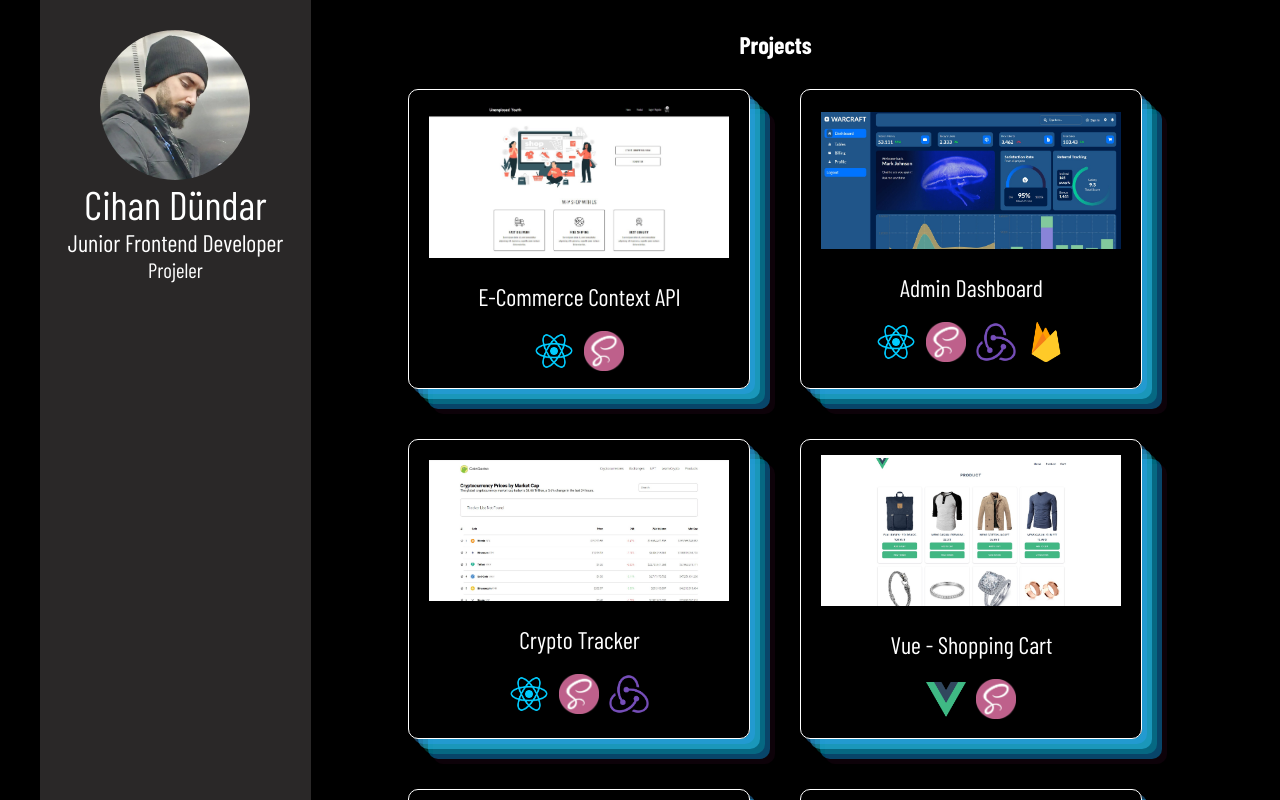
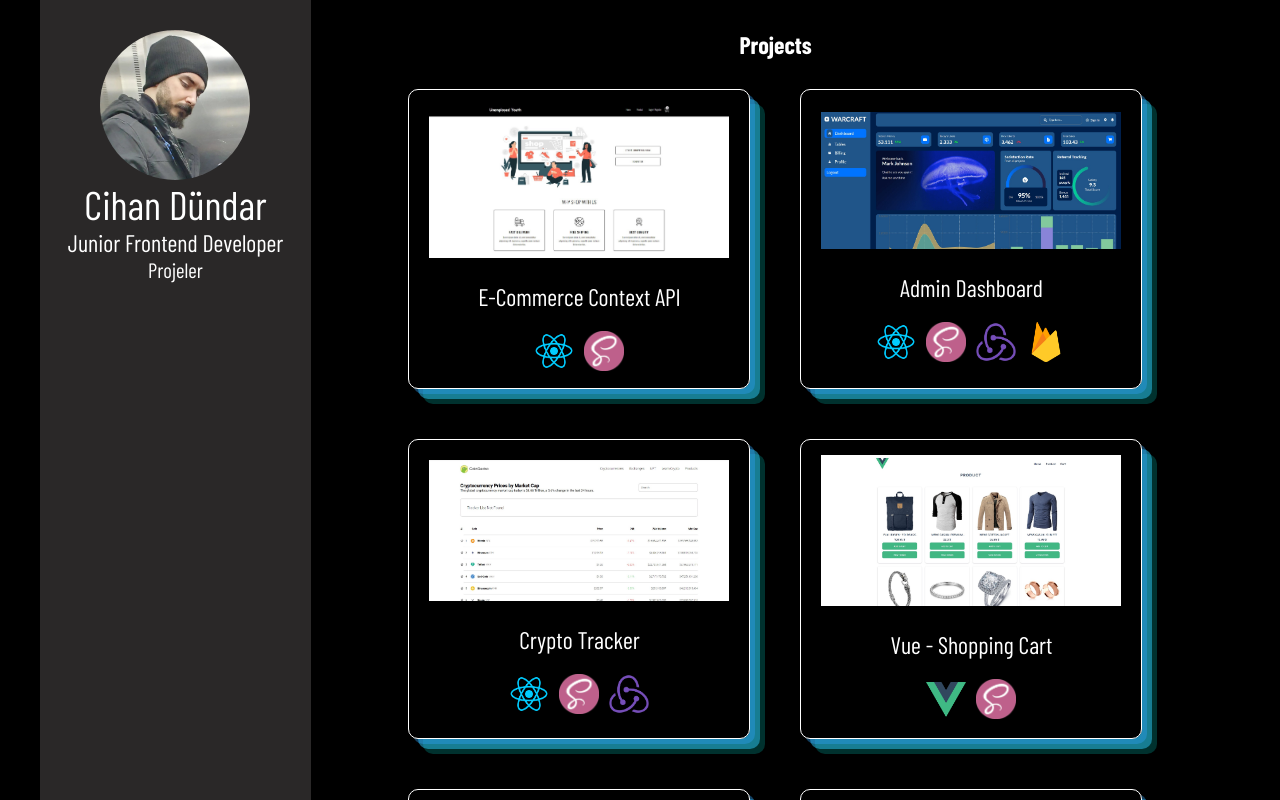
Before and after one commit to cihandundar/portfolio-next, a Next.js app: page /projects in a window 1280 px wide. Shown: the top 800 px of the page. Built offline with nearby package versions, Linux system fonts and the light colour scheme; a web font is replaced by a local one.

Commit message:
hover effect added

```diff
--- a/src/components/card/card.scss
+++ b/src/components/card/card.scss
@@ -8,9 +8,12 @@
   overflow: hidden;
   padding: 20px;
   box-shadow: rgba(46, 159, 240, 0.4) 5px 5px,
-    rgba(46, 195, 240, 0.518) 10px 10px, rgba(4, 243, 231, 0.2) 15px 15px,
-    rgba(1, 163, 238, 0.418) 20px 20px, rgba(240, 46, 170, 0.05) 25px 25px;
+    rgba(46, 195, 240, 0.518) 10px 10px, rgba(4, 243, 231, 0.2) 15px 15px;
   height: 300px;
+  transition: all 0.3s ease-in-out;
+  &:hover {
+    transform: translateY(-10px);
+  }
   &__image {
     width: 300px;
     height: auto;
```
